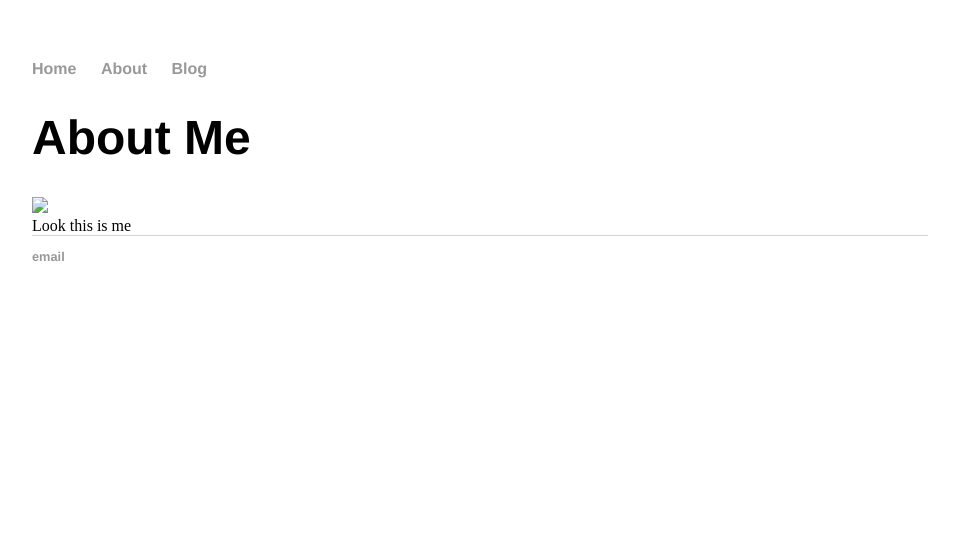
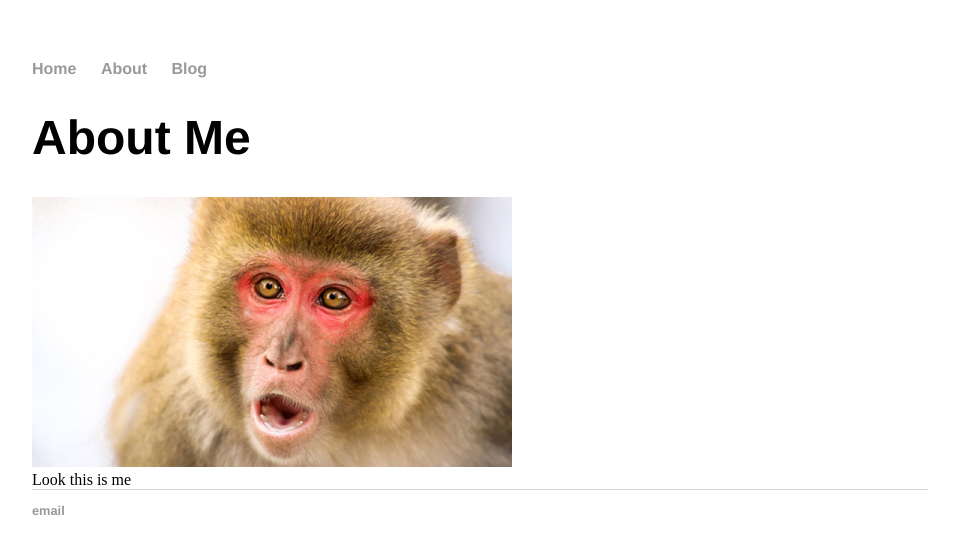
Before and after one commit to 2108179/2108179.github.io, a Jekyll site: the page built from about/index.html, in a window 1280 px wide. Shown: the top 554 px of the page, without its empty margins (160-1119 px from the left). Built offline with Jekyll 4.4.1, drawn with Linux system fonts in a browser that asks for light colours.

Commit message:
Update index.html

```diff
--- a/about/index.html
+++ b/about/index.html
@@ -8,5 +8,5 @@ title: About Me
 	  {% endfor %}
 	</ul>
 <div
-<figure><img src="/2108179.github.io/blob/main/images/me-the-monkey.jpg"><figcaption>Look this is me</figcaption></figure>
+<figure><img src="https://github.com/2108179/2108179.github.io/blob/main/images/me-the-monkey.png"><figcaption>Look this is me</figcaption></figure>
  </div>
```
